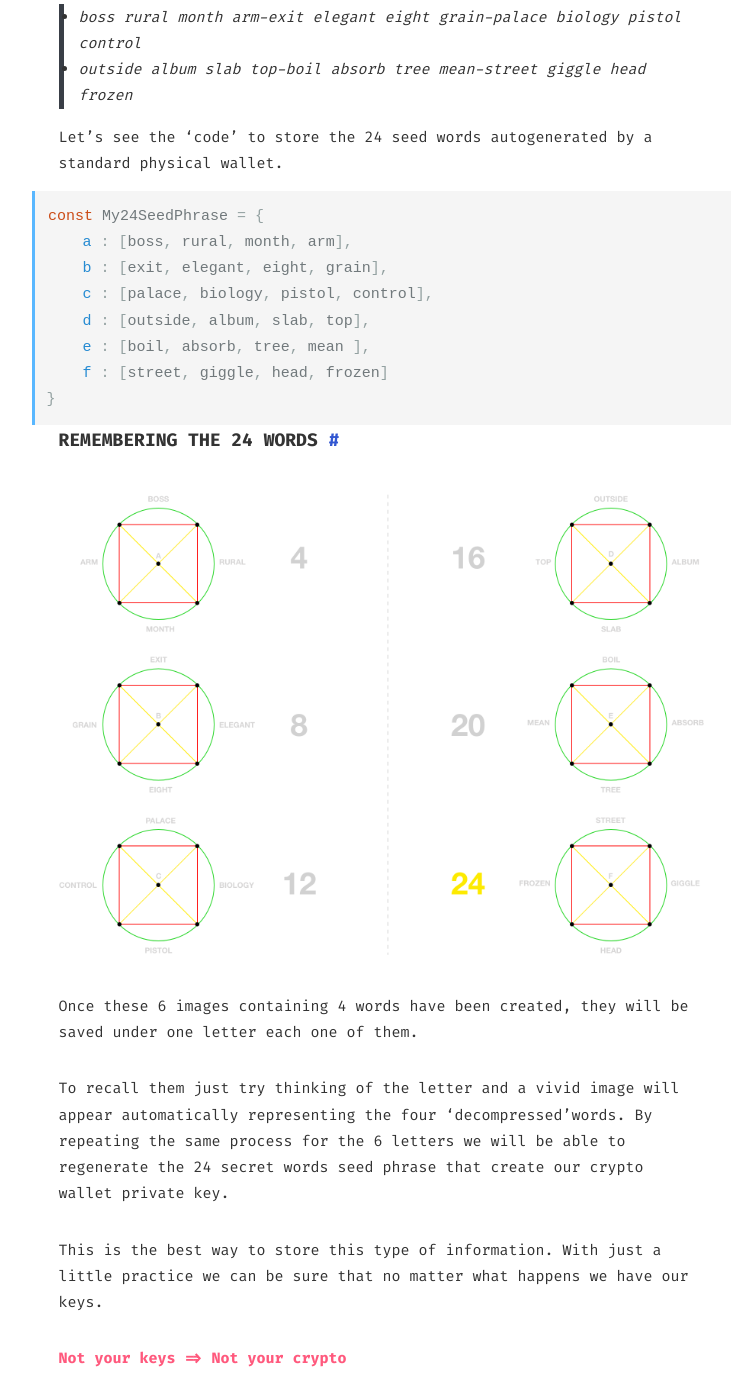
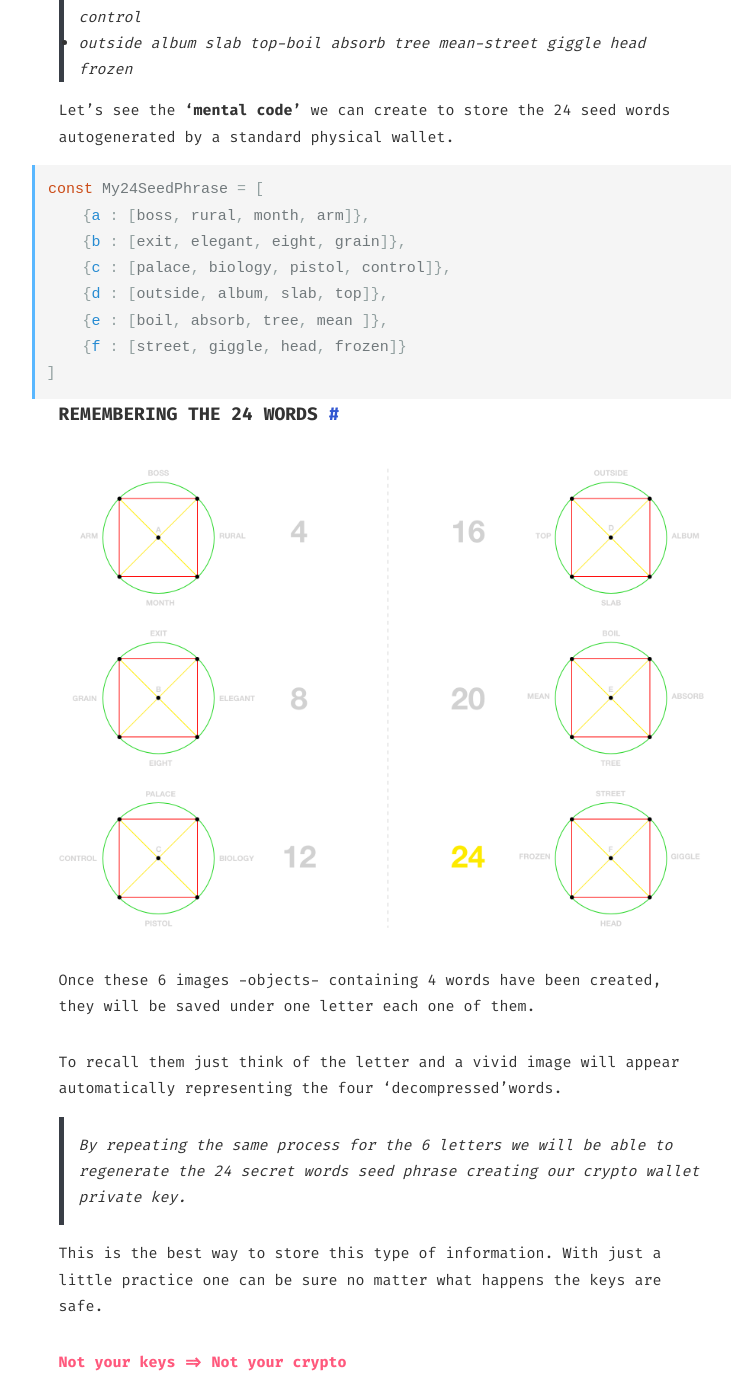
Before and after one commit to bernatferragut/WEB2, a Jekyll site: the page built from _posts/2021-10-23-Hardware-wallet-mnemonic-seed-phrases.md, in a window 1280 px wide and 1400 px high, scrolled down 3814 px. Shown: the whole window, without its empty margins (259-994 px from the left). Built offline with Jekyll 4.4.1, drawn with Linux system fonts in a browser that asks for light colours; some of the changed text lies outside the part shown.

Commit message:
text edit update

````diff
--- a/_posts/2021-10-23-Hardware-wallet-mnemonic-seed-phrases.md
+++ b/_posts/2021-10-23-Hardware-wallet-mnemonic-seed-phrases.md
@@ -36,7 +36,7 @@
 
 ![Hardware wallet-mnemonic seed phrase](/assets/images/art/SEEDS/A.png)
 
-In effect, using the 'Lullian method' is nothing more than creating a small object in which we are going to store 24 words which will be reduced to a list of 6 variables in the form of simple letters.
+> In effect, using the 'Lullian method' equals to memorize a list of 6 objects formed by 4 words lists storing in total the 24 words.
 
 We will use only the 'classical menemotechnique' at the time of __compression__. At that moment, for each set of 4 words we will 'imagine' a clear, strong and vivid single image representing the 4 words together under one letter. Here each person will have to use __imagination to abstract the addition of 4 different words__ into that vivid and clear image. By __'repetitition'__ these images will be stored with time in the long term memory for future use.
 
@@ -46,28 +46,30 @@
 > * boss rural month arm-exit elegant eight grain-palace biology pistol control
 > * outside album slab top-boil absorb tree mean-street giggle head frozen
 
-Let's see the 'code' to store the 24 seed words autogenerated by a standard physical wallet.
+Let's see the __'mental code'__ we can create to store the 24 seed words autogenerated by a standard physical wallet.
 
 ```javascript
-const My24SeedPhrase = {
-    a : [boss, rural, month, arm],
-    b : [exit, elegant, eight, grain],
-    c : [palace, biology, pistol, control],
-    d : [outside, album, slab, top],
-    e : [boil, absorb, tree, mean ],
-    f : [street, giggle, head, frozen]
-}
+const My24SeedPhrase = [
+    {a : [boss, rural, month, arm]},
+    {b : [exit, elegant, eight, grain]},
+    {c : [palace, biology, pistol, control]},
+    {d : [outside, album, slab, top]},
+    {e : [boil, absorb, tree, mean ]},
+    {f : [street, giggle, head, frozen]}
+]
 ```
 
 # Remembering the 24 words
 
 ![Hardware wallet-mnemonic seed phrase](/assets/images/art/SEEDS/B.png)
 
-Once these 6 images containing 4 words have been created, they will be saved under one letter each one of them.
+Once these 6 images -objects- containing 4 words have been created, they will be saved under one letter each one of them.
 
-To recall them just try thinking of the letter and a vivid image will appear automatically representing the four 'decompressed'words. By repeating the same process for the 6 letters we will be able to regenerate the 24 secret words seed phrase that create our crypto wallet private key.
+To recall them just think of the letter and a vivid image will appear automatically representing the four 'decompressed'words.
 
-This is the best way to store this type of information. With just a little practice we can be sure that no matter what happens we have our keys.
+> By repeating the same process for the 6 letters we will be able to regenerate the 24 secret words seed phrase creating our crypto wallet private key.
+
+This is the best way to store this type of information. With just a little practice one can be sure no matter what happens the keys are safe.
 
 <span style="color:#ff597d">__Not your keys => Not your crypto__</span>
 
````
